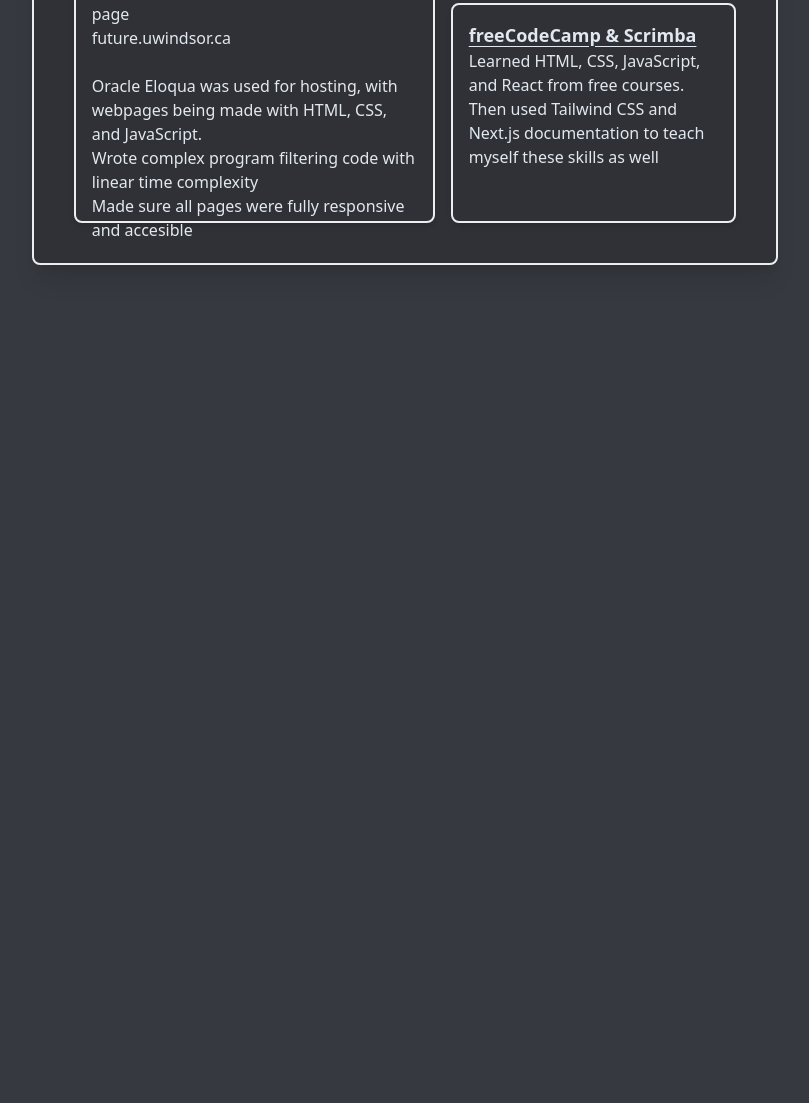
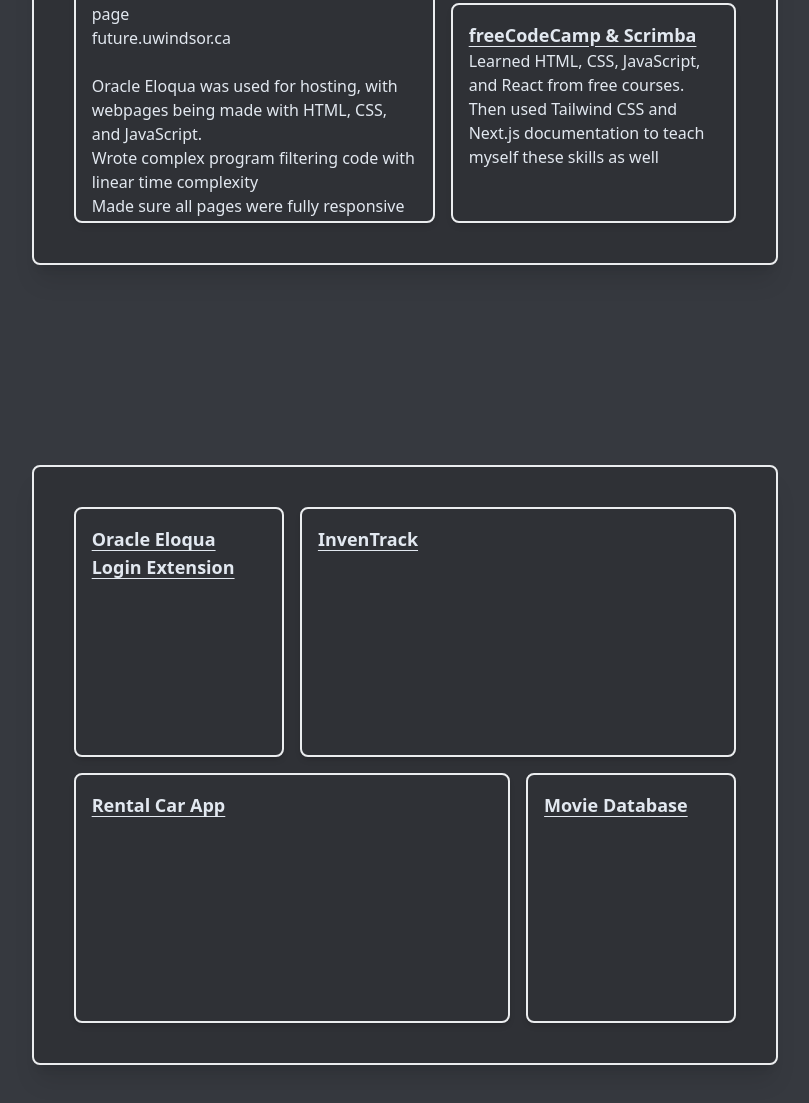
Before and after one commit to NoumanAMalik/NoumanAMalik, a website: page index.html in a window 1280 px wide. Shown: the part 1235-2338 px from the top of the page, without its empty margins (235-1044 px from the left). Before the commit the page ends 1600 px from the top, so only its background shows below. Drawn offline with nearby package versions, Linux system fonts and the light colour scheme.

Commit message:
Created new section
Added scroll and transitions

```diff
--- a/index.html
+++ b/index.html
@@ -35,7 +35,9 @@
                 </span>
             </div>
             <div class="sidebar-icon group">
-                <i class="bi bi-cup-hot"></i>
+                <a href="#Project">
+                    <i class="bi bi-cup-hot"></i>
+                </a>
                 <span class="sidebar-tooltip group-hover:scale-100">
                     Project
                 </span>
@@ -101,7 +103,7 @@
                 class="border-solid text-slate-200 border-2 p-10 grid grid-rows-9 grid-cols-9 auto-rows-fr auto-cols-fr justify-center cursor-default bg-gray-800 rounded-lg shadow-xl gap-4 w-7/12 h-3/4"
             >
                 <div
-                    class="col-span-5 row-span-3 border-solid text-slate-200 border-2 rounded-lg shadow-md p-4"
+                    class="overflow-y-auto col-span-5 row-span-3 border-solid text-slate-200 border-2 rounded-lg shadow-md p-4 hover:-translate-y-2 hover:scale-[1.02] hover:shadow-lg transition ease-in"
                 >
                     <p
                         class="font-bold underline underline-offset-4 text-lg inline-flex gap-2"
@@ -114,7 +116,7 @@
                     <p>- Advanced Object-Oriented System Design in C++</p>
                 </div>
                 <div
-                    class="col-span-4 row-span-5 border-solid text-slate-200 border-2 rounded-lg shadow-md p-4"
+                    class="overflow-y-auto col-span-4 row-span-5 border-solid text-slate-200 border-2 rounded-lg shadow-md p-4 hover:-translate-y-2 hover:scale-[1.02] hover:shadow-lg transition ease-in"
                 >
                     <p
                         class="font-bold underline underline-offset-4 text-lg inline-flex gap-2"
@@ -129,7 +131,7 @@
                     <p>- Advanced Object-Oriented System Design in C++</p>
                 </div>
                 <div
-                    class="col-span-5 row-span-6 border-solid text-slate-200 border-2 rounded-lg shadow-md p-4"
+                    class="overflow-y-auto col-span-5 row-span-6 border-solid text-slate-200 border-2 rounded-lg shadow-md p-4 hover:-translate-y-2 hover:scale-[1.02] hover:shadow-lg transition ease-in"
                 >
                     <p
                         class="font-bold underline underline-offset-4 text-lg inline-flex gap-2"
@@ -154,7 +156,7 @@
                     </p>
                 </div>
                 <div
-                    class="col-span-4 row-span-4 border-solid text-slate-200 border-2 rounded-lg shadow-md p-4"
+                    class="overflow-y-auto col-span-4 row-span-4 border-solid text-slate-200 border-2 rounded-lg shadow-md p-4 hover:-translate-y-2 hover:scale-[1.02] hover:shadow-lg transition ease-in"
                 >
                     <p
                         class="font-bold underline underline-offset-4 text-lg inline-flex gap-2"
@@ -172,6 +174,51 @@
                 </div>
             </div>
         </div>
+        <div
+            id="Project"
+            class="w-screen h-screen flex items-center justify-center bg-gray-700"
+        >
+            <div
+                class="border-solid text-slate-200 border-2 p-10 grid grid-rows-9 grid-cols-9 auto-rows-fr auto-cols-fr justify-center cursor-default bg-gray-800 rounded-lg shadow-xl gap-4 w-7/12 h-3/4"
+            >
+                <div
+                    class="overflow-y-auto col-span-3 row-span-4 border-solid text-slate-200 border-2 rounded-lg shadow-md p-4 hover:-translate-y-2 hover:scale-[1.02] hover:shadow-lg transition ease-in"
+                >
+                    <p
+                        class="font-bold underline underline-offset-4 text-lg inline-flex gap-2"
+                    >
+                        Oracle Eloqua Login Extension
+                    </p>
+                </div>
+                <div
+                    class="overflow-y-auto col-span-6 row-span-4 border-solid text-slate-200 border-2 rounded-lg shadow-md p-4 hover:-translate-y-2 hover:scale-[1.02] hover:shadow-lg transition ease-in"
+                >
+                    <p
+                        class="font-bold underline underline-offset-4 text-lg inline-flex gap-2"
+                    >
+                        InvenTrack
+                    </p>
+                </div>
+                <div
+                    class="overflow-y-auto col-span-6 row-span-4 border-solid text-slate-200 border-2 rounded-lg shadow-md p-4 hover:-translate-y-2 hover:scale-[1.02] hover:shadow-lg transition ease-in"
+                >
+                    <p
+                        class="font-bold underline underline-offset-4 text-lg inline-flex gap-2"
+                    >
+                        Rental Car App
+                    </p>
+                </div>
+                <div
+                    class="overflow-y-auto col-span-3 row-span-4 border-solid text-slate-200 border-2 rounded-lg shadow-md p-4 hover:-translate-y-2 hover:scale-[1.02] hover:shadow-lg transition ease-in"
+                >
+                    <p
+                        class="font-bold underline underline-offset-4 text-lg inline-flex gap-2"
+                    >
+                        Movie Database
+                    </p>
+                </div>
+            </div>
+        </div>
         <script src="./script.js"></script>
     </body>
 </html>
```
Also changed, not shown: dist/output.css.
